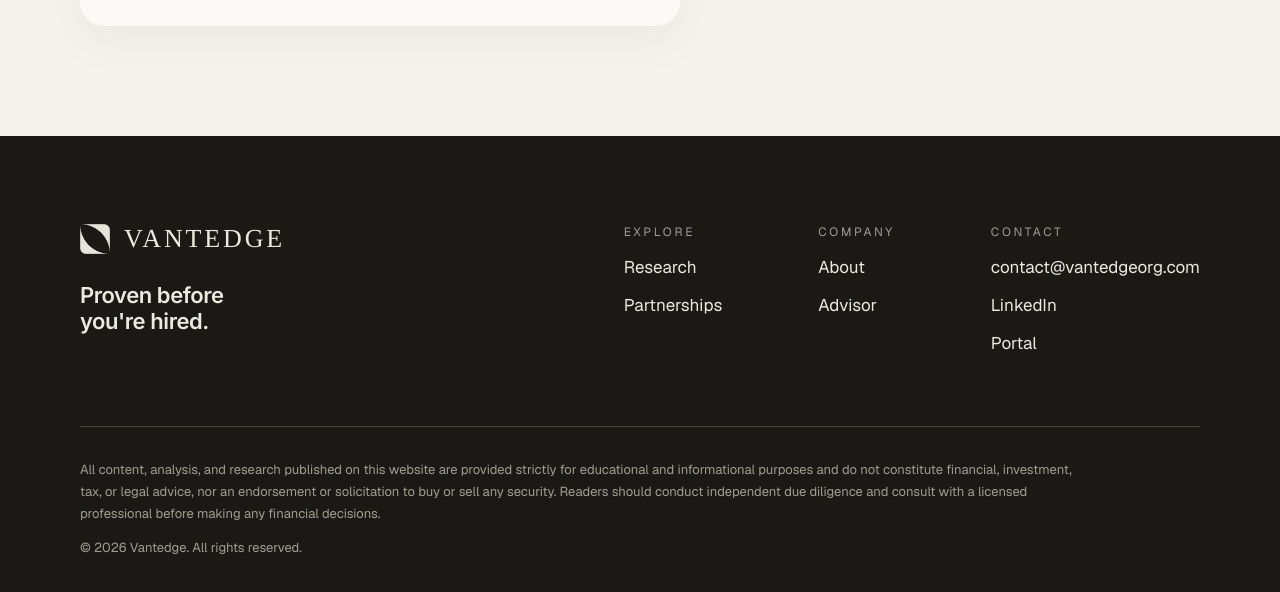
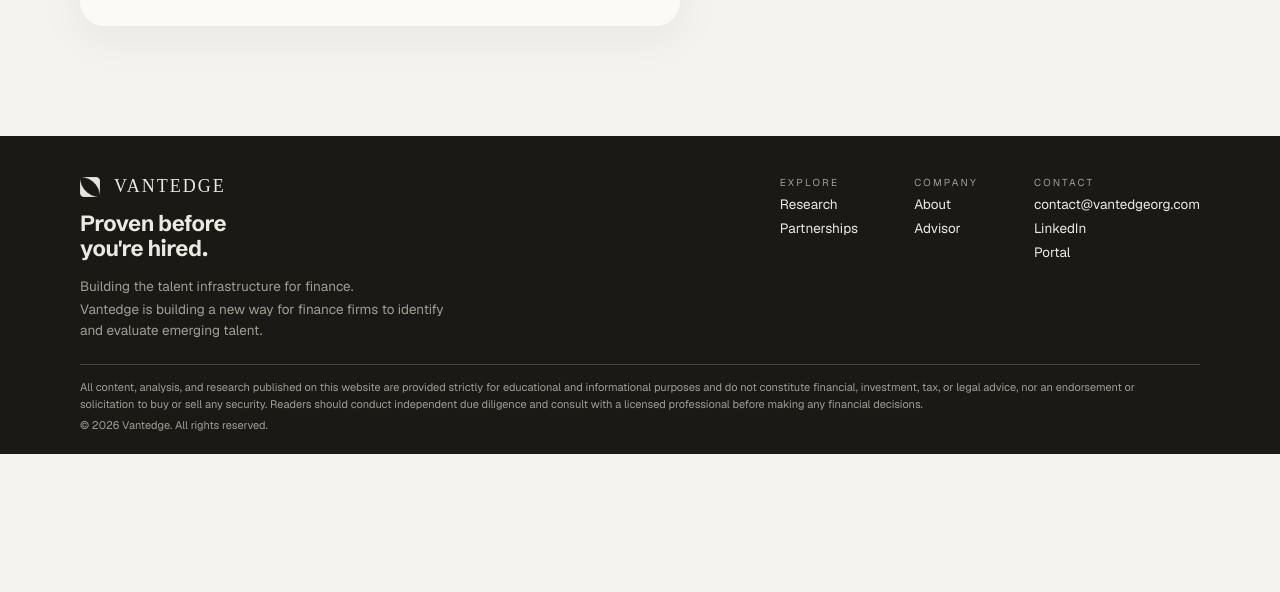
Before and after one commit to vantedgeorg/Vantedge-website, a plain HTML site: page waitlist.html in a window 1280 px wide. Shown: the part 954-1546 px from the top of the page. After the commit the page ends 1408 px from the top, so only its background shows below. Drawn offline with nearby package versions, Linux system fonts and the light colour scheme; a script that the page names is missing.

Commit message:
Update preview to latest design (compact footer, zoomed sections)
Co-Authored-By: Claude Opus 5.5 <noreply@anthropic.com>

```diff
--- a/waitlist.html
+++ b/waitlist.html
@@ -8,7 +8,7 @@
 <link rel="icon" type="image/png" href="static/v2/logo-mark.png" />
 <link rel="preconnect" href="https://fonts.googleapis.com" />
 <link rel="preconnect" href="https://fonts.gstatic.com" crossorigin />
-<link href="https://fonts.googleapis.com/css2?family=Geist:wght@400;500;600;700&family=Inter:wght@500;600&family=Schibsted+Grotesk:wght@400;700&family=Tinos&display=swap" rel="stylesheet" />
+<link href="https://fonts.googleapis.com/css2?family=Geist:wght@400;500;600;700&family=Inter:wght@500;600;700&family=Schibsted+Grotesk:wght@400;700&family=Tinos&display=swap" rel="stylesheet" />
 <style>
   /* Tokens from the Figma file (Vantedge Website) */
   :root{
@@ -18,7 +18,7 @@
     --body:'Geist', system-ui, -apple-system, sans-serif;
     --inter:'Inter', system-ui, sans-serif;
     --display:'Schibsted Grotesk', 'Inter', sans-serif;
-    --serif:'Tinos', 'Times New Roman', Times, serif;
+    --serif:'Times New Roman', Times, 'Tinos', serif;
   }
   *{box-sizing:border-box;margin:0;padding:0}
   html{scroll-behavior:smooth}
@@ -47,20 +47,23 @@
 
   /* ---------- Footer (8:163) ---------- */
   footer{background:var(--graphite)}
-  footer .frame{padding:88px 80px 48px;display:flex;flex-direction:column;gap:72px}
+  footer .frame{padding:40px 80px 22px;display:flex;flex-direction:column;gap:24px}
   .f-top{display:flex;justify-content:space-between;align-items:flex-start}
-  .f-brand{display:flex;flex-direction:column;gap:28px}
+  .f-brand{display:flex;flex-direction:column;gap:14px}
   .lockup{display:flex;align-items:center;gap:14px}
-  .lockup img{width:30px;height:30px}
-  .lockup span{font-family:var(--serif);font-size:26px;letter-spacing:2.86px;text-transform:uppercase;color:var(--cream)}
-  .f-brand .tag-line{font-family:var(--inter);font-weight:600;font-size:22px;line-height:1.2;letter-spacing:-.44px;color:var(--cream)}
-  .f-cols{display:flex;gap:96px;white-space:nowrap}
-  .f-cols div{display:flex;flex-direction:column;gap:16px}
-  .f-cols h4{font-weight:400;font-size:12px;letter-spacing:2.64px;text-transform:uppercase;color:var(--dark-label);line-height:normal}
-  .f-cols a{font-size:17px;color:var(--cream);line-height:normal}
+  .lockup img{width:20px;height:20px}
+  .lockup span{font-family:var(--serif);font-size:18px;letter-spacing:2px;text-transform:uppercase;color:var(--cream)}
+  .f-brand .tag-line{font-family:var(--display);font-weight:700;font-size:22px;line-height:1.15;letter-spacing:-.44px;color:var(--cream)}
+  .f-about{margin-top:0;display:flex;flex-direction:column;gap:2px;max-width:380px}
+  .f-title{font-size:13.5px;line-height:1.55;color:var(--dark-label)}
+  .f-desc{font-size:13.5px;line-height:1.55;color:var(--dark-label)}
+  .f-cols{display:flex;gap:56px;white-space:nowrap}
+  .f-cols div{display:flex;flex-direction:column;gap:6px}
+  .f-cols h4{font-weight:400;font-size:10px;letter-spacing:2.2px;text-transform:uppercase;color:var(--dark-label);line-height:normal}
+  .f-cols a{font-size:13.5px;color:var(--cream);line-height:normal}
   .f-cols a:hover{color:#fff}
-  .legal{border-top:1px solid var(--dark-border);padding-top:32px;display:flex;flex-direction:column;gap:14px;font-size:13px;color:var(--dark-label)}
-  .legal p:first-child{max-width:1000px;line-height:1.7}
+  .legal{border-top:1px solid var(--dark-border);padding-top:14px;display:flex;flex-direction:column;gap:4px;font-size:11px;color:var(--dark-label)}
+  .legal p:first-child{max-width:1100px;line-height:1.55}
 
 
   @media (max-width:900px){
@@ -69,10 +72,10 @@
     .links.open{display:flex}
     .links .gap{display:none}
     .menu-toggle{display:grid;place-items:center;width:42px;height:42px;border-radius:50%;border:1px solid rgba(255,255,255,.6);background:rgba(251,250,246,.5);-webkit-backdrop-filter:blur(12px);backdrop-filter:blur(12px)}
-    footer .frame{padding:64px 24px 40px;gap:48px}
-    .f-top{flex-direction:column;gap:48px}
+    footer .frame{padding:28px 24px 20px;gap:20px}
+    .f-top{flex-direction:column;gap:20px}
     .f-brand .tag-line{font-size:20px}
-    .f-cols{flex-wrap:wrap;gap:40px}
+    .f-cols{flex-wrap:wrap;gap:20px 36px}
   }
 </style>
 
@@ -169,6 +172,10 @@
       <div class="f-brand">
         <a class="lockup" href="index.html#top"><img src="static/v2/logo-mark-cream.png" alt="" /><span>Vantedge</span></a>
         <div class="tag-line">Proven before<br>you're hired.</div>
+        <div class="f-about">
+          <p class="f-title">Building the talent infrastructure for finance.</p>
+          <p class="f-desc">Vantedge is building a new way for finance firms to identify and evaluate emerging talent.</p>
+        </div>
       </div>
       <div class="f-cols">
         <div><h4>Explore</h4><a href="research.html">Research</a><a href="index.html#partners">Partnerships</a></div>
```
Also changed, not shown: index.html (+33 -17 lines), research.html (+23 -16 lines).
